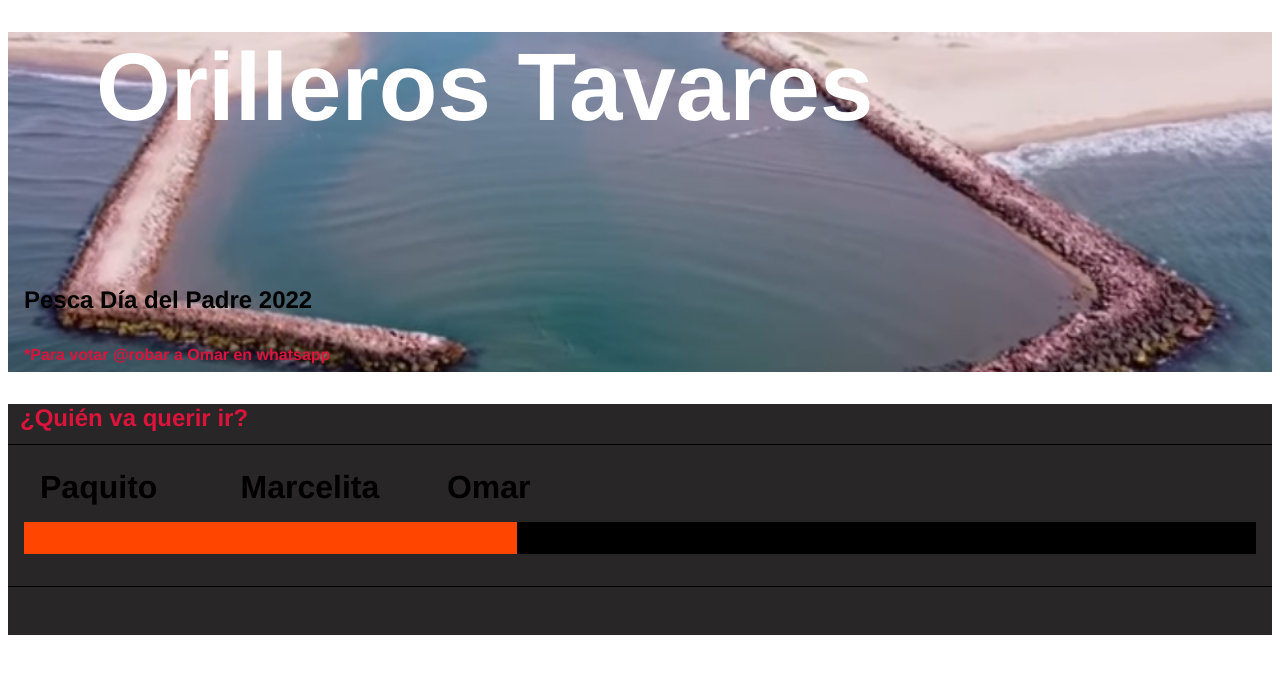
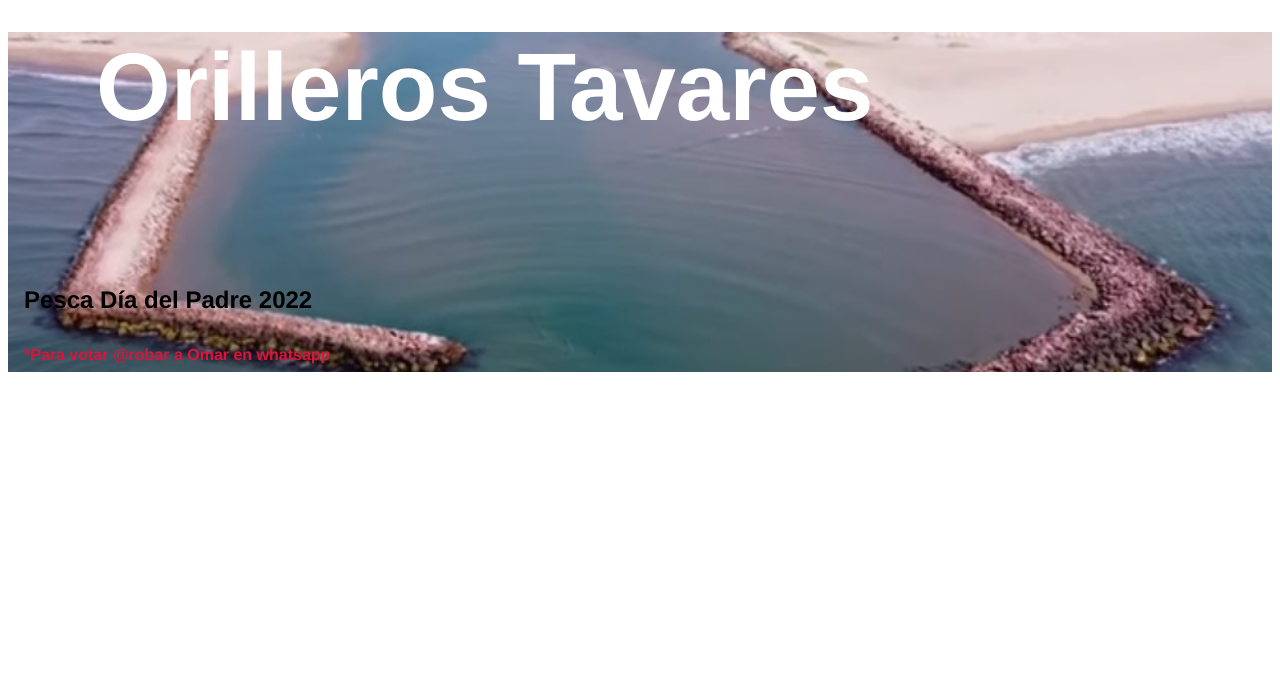
Before and after one commit to RamonTav/Orilleros-Tavares, a plain HTML site: page index.html in a window 1280 px wide. Drawn offline with Linux system fonts and the light colour scheme.

Commit message:
Leave only header

```diff
--- a/index.html
+++ b/index.html
@@ -1,10 +1,12 @@
 <!DOCTYPE html>
 <html lang="en">
+
 <head>
    <meta charset="UTF-8">
    <title>Orilleros-Tavares</title>
    <link rel="stylesheet" href="style.css">
 </head>
+
 <body>
 
 <header>
@@ -13,24 +15,4 @@
    <h3>*Para votar @robar a Omar en whatsapp</h3>
 </header>
 
-<main class="area">
- <div id="Encuesta">
-  <h2 class="TopH2">¿Quién va querir ir?</h2>
-   <article class="candidato">
-    <ul>
-     <li >
-      <div class="Votantes font-effect-fire">
-       <h4>Paquito</h4>
-       <h4>Marcelita</h4>
-       <h4>Omar</h4>
-      </div>
-     </li>
-     <li>
-      <div class="ProgressBar">
-        <div class="P40"></div>
-      </div>
-     </li>
-   </ul>
-    </article>
- </div>
-</main>
+<body>
```
